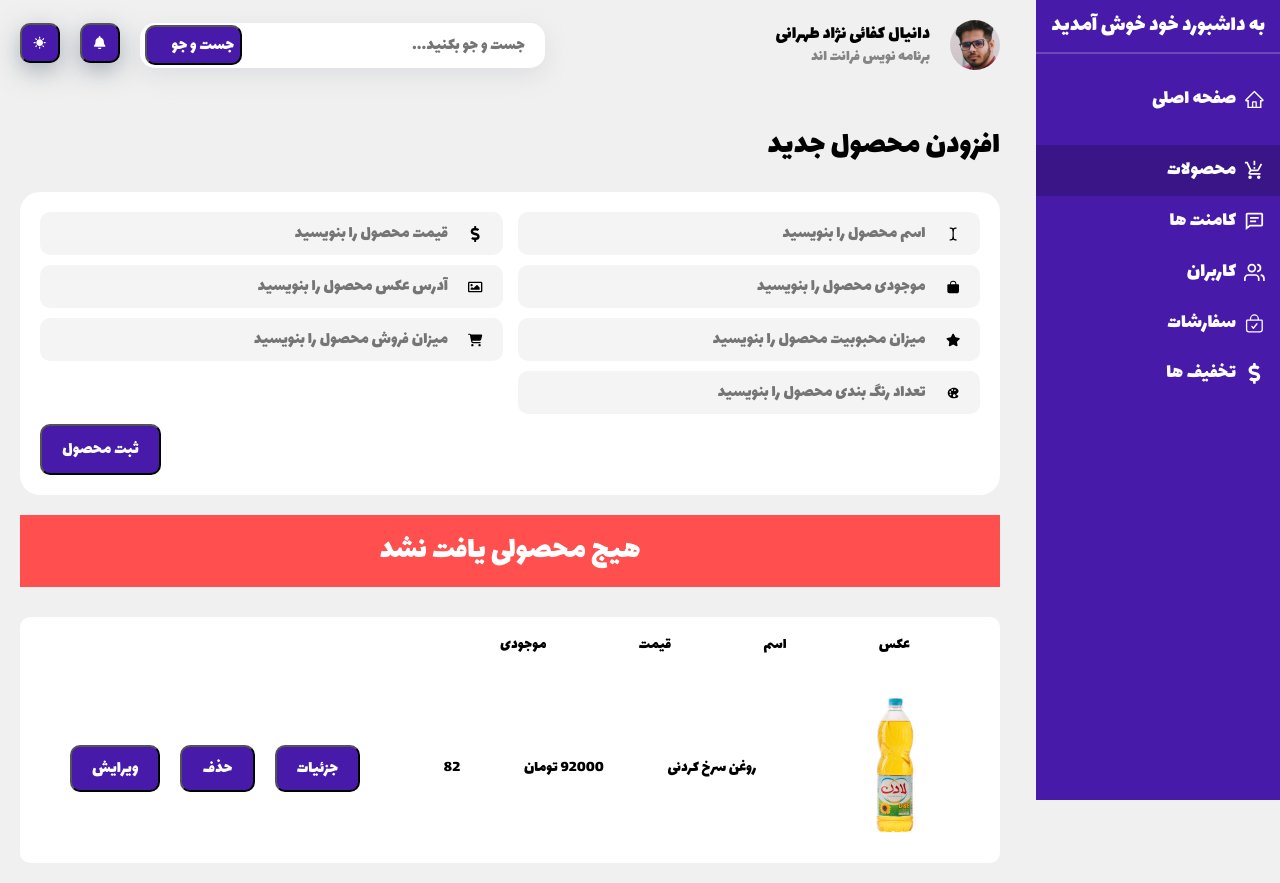
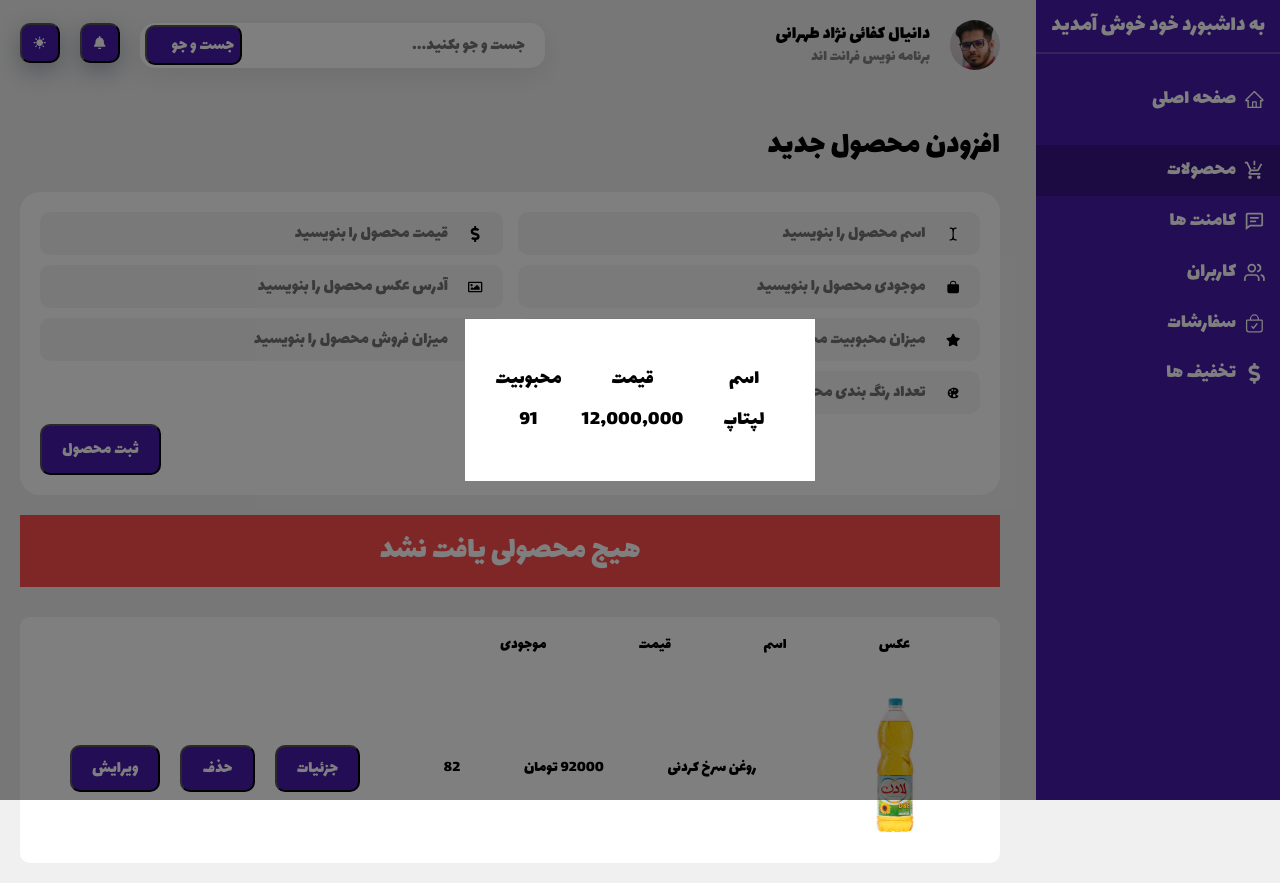
Before and after one commit to DaniyalKT/CMS-farsi, a React (Create React App) app: page /products in a window 1280 px wide. Built offline with nearby package versions, Linux system fonts and the light colour scheme.

Commit message:
add detail modal

```diff
--- a/src/Component/DeleteModal/DeleteModal.css
+++ b/src/Component/DeleteModal/DeleteModal.css
@@ -1,32 +1,4 @@
-.modal-parent {
-  position: fixed;
-  z-index: 2;
-  top: 50%;
-  left: 50%;
-  transform: translate(-50% , -50%);
-  width: 100%;
-  height: 100vh;
-  background-color: rgba(0, 0, 0, 0.5);
-  display: flex;
-  align-items: center;
-  justify-content: center;
-  opacity: 0;
-  visibility: hidden;
-  transition: 0.4s;
-  -webkit-transition: 0.4s;
-  -moz-transition: 0.4s;
-  -ms-transition: 0.4s;
-  -o-transition: 0.4s;
-  -webkit-transform: translate(-50% , -50%);
-  -moz-transform: translate(-50% , -50%);
-  -ms-transform: translate(-50% , -50%);
-  -o-transform: translate(-50% , -50%);
-}
 
-.modal-parent.active {
-  opacity: 1;
-  visibility: visible;
-}
 
 .delete-modal {
   background-color: var(--white);
--- /dev/null
+++ b/src/Component/DetailsModal/DetailsModal.css
@@ -0,0 +1,5 @@
+.details-modal{
+    padding: 30px;
+    background-color: var(--white);
+    font-size: 1.3rem;
+}
--- /dev/null
+++ b/src/Component/DetailsModal/DetailsModal.js
@@ -0,0 +1,26 @@
+import React from "react";
+import "./DetailsModal.css";
+
+function DetailsModal() {
+  return (
+    <div className="modal-parent active">
+      <div className="details-modal ">
+        <table className="cms-table">
+          <tr>
+            <th>اسم</th>
+            <th>قیمت</th>
+            <th>محبوبیت</th>
+          </tr>
+
+          <tr>
+            <td>لپتاپ</td>
+            <td>12,000,000</td>
+            <td>91</td>
+          </tr>
+        </table>
+      </div>
+    </div>
+  );
+}
+
+export default DetailsModal;
--- a/src/Component/ProductsTable/ProductsTable.js
+++ b/src/Component/ProductsTable/ProductsTable.js
@@ -1,6 +1,7 @@
 import React, { useState } from "react";
 import "./ProductsTable.css";
 import DeleteModal from "../DeleteModal/DeleteModal";
+import DetailsModal from "../DetailsModal/DetailsModal";
 
 function ProductsTable() {
   const [isShowDelete, setIsShowDelete] = useState(false);
@@ -16,6 +17,7 @@ function ProductsTable() {
 
   return (
     <>
+    <DetailsModal />
       <table className="products-table">
         <thead>
           <tr className="products-table-heading-tr">
--- /dev/null
+++ b/src/cms.css
@@ -0,0 +1,48 @@
+.modal-parent {
+    position: fixed;
+    z-index: 2;
+    top: 50%;
+    left: 50%;
+    transform: translate(-50% , -50%);
+    width: 100%;
+    height: 100vh;
+    background-color: rgba(0, 0, 0, 0.5);
+    display: flex;
+    align-items: center;
+    justify-content: center;
+    opacity: 0;
+    visibility: hidden;
+    transition: 0.4s;
+    -webkit-transition: 0.4s;
+    -moz-transition: 0.4s;
+    -ms-transition: 0.4s;
+    -o-transition: 0.4s;
+    -webkit-transform: translate(-50% , -50%);
+    -moz-transform: translate(-50% , -50%);
+    -ms-transform: translate(-50% , -50%);
+    -o-transform: translate(-50% , -50%);
+  }
+
+  .modal-parent.active {
+    opacity: 1;
+    visibility: visible;
+  }
+
+  .cms-table{
+    margin-top: 20px;
+    width: 100%;
+    border-radius: 10px;
+    -webkit-border-radius: 10px;
+    -moz-border-radius: 10px;
+    -ms-border-radius: 10px;
+    -o-border-radius: 10px;
+    background-color: var(--white);
+}
+.cms-table tr{
+  text-align: center;
+
+}
+
+.cms-table tr, .cms-table td{
+  padding: 20px;
+}
--- a/src/index.js
+++ b/src/index.js
@@ -3,6 +3,7 @@ import ReactDOM from "react-dom/client";
 import App from "./App";
 import reportWebVitals from "./reportWebVitals";
 import "./custom.css";
+import "./cms.css";
 import { BrowserRouter } from "react-router-dom";
 
 const root = ReactDOM.createRoot(document.getElementById("root"));
```
